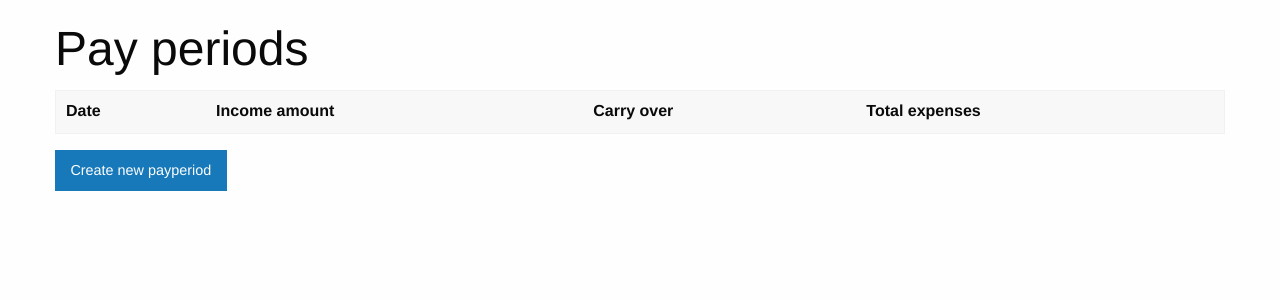
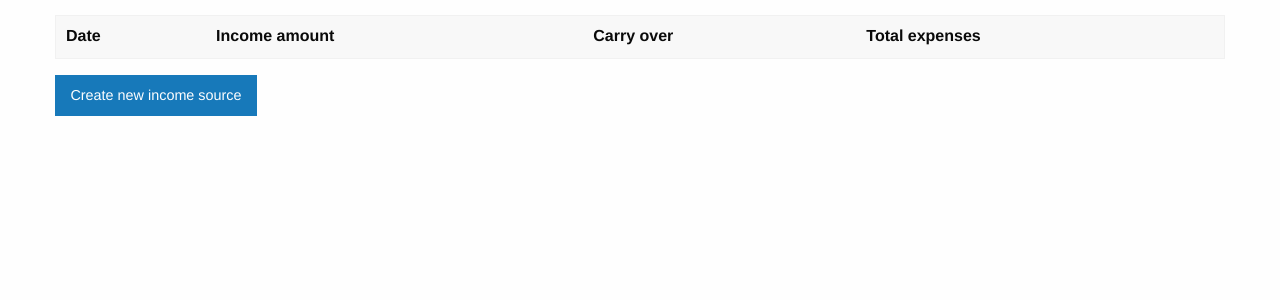
Before and after one commit to evz/cream, a Django app: page / in a window 1280 px wide. Shown: the part 77-377 px from the top of the page. Run offline with Django 3.2, Linux system fonts and the light colour scheme; data that the repository does not hold is empty; parts of the project's set-up code (start-up, migrations or seed data) failed here and were passed over; some libraries are stand-ins or nearby versions.

Commit message:
Rename payperiod -> income

```diff
--- a/cash/templates/cash/create-expense.html
+++ b/cash/templates/cash/create-expense.html
@@ -53,8 +53,8 @@ Create a new expense
           <div class="grid-container">
             <div class="grid-x grid-padding-x">
                 {% csrf_token %}
-                {% if request.GET.payperiod_date %}
-                    <input type="hidden" value="{{ request.GET.payperiod_date }}">
+                {% if request.GET.income_date %}
+                    <input type="hidden" value="{{ request.GET.income_date }}">
                 {% endif %}
                 {% if not transaction %}
                 <div class="cell small-1">
--- a/cash/templates/cash/index.html
+++ b/cash/templates/cash/index.html
@@ -4,9 +4,6 @@
 {% block title %}Cash Rules Everything Around Me{% endblock %}
 
 {% block content %}
-    <h1>
-        Pay periods
-    </h1>
     <table>
         <thead>
             <tr>
@@ -17,19 +14,19 @@
             </tr>
         </thead>
         <tbody>
-            {% for payperiod in payperiods %}
+            {% for inc in income %}
                 <tr>
                     <td>
-                        <a href="{% url 'payperiod-detail' payperiod.slug %}">
-                            {{ payperiod.start_date|date:"F j, Y" }}
+                        <a href="{% url 'income-detail' inc.slug %}">
+                            {{ inc.start_date|date:"F j, Y" }}
                         </a>
                     </td>
-                    <td>{{ payperiod.income|format_money }}</td>
-                    <td>{{ payperiod.carry_over|format_money }}</td>
-                    <td>{{ payperiod.total_expenses|format_money }}</td>
+                    <td>{{ inc.income|format_money }}</td>
+                    <td>{{ inc.carry_over|format_money }}</td>
+                    <td>{{ inc.total_expenses|format_money }}</td>
                 </tr>
             {% endfor %}
         </tbody>
     </table>
-    <a href="{% url 'create-payperiod' %}" class="button">Create new payperiod</a>
+    <a href="{% url 'create-income' %}" class="button">Create new income source</a>
 {% endblock %}
--- a/cash/templates/cash/transaction-detail.html
+++ b/cash/templates/cash/transaction-detail.html
@@ -36,7 +36,7 @@
         <div class="stacked button-group">
           <a class="button" href="{% url 'create-expense' %}?transaction_id={{ transaction.transaction_id }}">New expense</a>
 					<a class="button">Existing expense</a>
-					<a class="button" href="{% url 'create-payperiod-from-transaction' transaction.transaction_id %}?next=incoming-transactions">Paycheck</a>
+					<a class="button" href="{% url 'create-income-from-transaction' transaction.transaction_id %}?next=incoming-transactions">Paycheck</a>
 					<a class="button">Transfer</a>
 			  </div>
       </div>
--- a/cash/views.py
+++ b/cash/views.py
@@ -19,8 +19,8 @@ from django.utils.text import slugify
 
 from dal import autocomplete
 
-from .models import PayPeriod, Expense, Transaction, Account, Transfer
-from .forms import ExpenseForm, PayPeriodForm
+from .models import Income, Expense, Transaction, Account, Transfer
+from .forms import ExpenseForm, IncomeForm
 from .tasks import process_file
 
 
@@ -29,7 +29,7 @@ class IndexView(TemplateView):
 
     def get_context_data(self, **kwargs):
         context = super().get_context_data(**kwargs)
-        context['payperiods'] = PayPeriod.objects.order_by('-start_date')
+        context['income'] = Income.objects.order_by('-budgeted_date')
         return context
 
 
@@ -60,24 +60,17 @@ class UploadCSVView(TemplateView):
         return self.render_to_response(self.get_context_data(**kwargs))
 
 
-class PayPeriodListView(ListView):
-    model = PayPeriod
-    template_name = 'cash/payperiod-list.html'
-    context_object_name = 'payperiods'
-    ordering = '-start_date'
+class IncomeDetail(DetailView):
+    model = Income
+    template_name = 'cash/income-detail.html'
+    context_object_name = 'income'
+    slug_field = 'budgeted_date'
 
 
-class PayPeriodDetail(DetailView):
-    model = PayPeriod
-    template_name = 'cash/payperiod-detail.html'
-    context_object_name = 'payperiod'
-    slug_field = 'start_date'
-
-
-class PayPeriodCreateBase(CreateView):
-    model = PayPeriod
-    template_name = 'cash/create-payperiod.html'
-    form_class = PayPeriodForm
+class IncomeCreateBase(CreateView):
+    model = Income
+    template_name = 'cash/create-income.html'
+    form_class = IncomeForm
 
     def get_success_url(self):
         if self.request.GET.get('next'):
@@ -85,16 +78,16 @@ class PayPeriodCreateBase(CreateView):
         return '/'
 
 
-class PayPeriodCreateFromTransaction(PayPeriodCreateBase):
+class IncomeCreateFromTransaction(IncomeCreateBase):
 
     def get(self, request, *args, **kwargs):
         self.transaction = Transaction.objects.get(transaction_id=self.kwargs['transaction_id'])
 
         try:
-            potential_payperiod = PayPeriod.objects.get(start_date=self.transaction.date_posted)
-            return redirect('{}?next={}'.format(reverse('update-payperiod', args=[potential_payperiod.id]),
+            potential_income = Income.objects.get(budgeted_date=self.transaction.date_posted)
+            return redirect('{}?next={}'.format(reverse('update-income', args=[potential_income.id]),
                                                 request.GET.get('next')))
-        except PayPeriod.DoesNotExist:
+        except Income.DoesNotExist:
             return super().get(request, *args, **kwargs)
 
     def get_form(self):
@@ -102,9 +95,9 @@ class PayPeriodCreateFromTransaction(PayPeriodCreateBase):
 
         if self.request.method == 'GET':
             initial_data = {
-                'paychecks': [self.transaction],
-                'budgeted_income': abs(self.transaction.amount),
-                'start_date': self.transaction.date_posted.date
+                'transaction': self.transaction,
+                'budgeted': abs(self.transaction.amount),
+                'budgeted_date': self.transaction.date_posted.date
             }
             form = form(initial=initial_data)
         else:
@@ -118,51 +111,32 @@ class PayPeriodCreateFromTransaction(PayPeriodCreateBase):
         return context
 
 
-class PayPeriodCreate(PayPeriodCreateBase):
-    def get_form(self):
-        form = super().get_form()
-
-        form.fields['paychecks'].queryset = Transaction.objects.none()
-
-        return form
-
-    def form_invalid(self, form):
-        import pdb
-        pdb.set_trace()
-        return super().form_invalid(form)
-
+class IncomeCreate(IncomeCreateBase):
     def form_valid(self, form):
         valid = super().form_valid(form)
 
         if self.object.recurrences:
-            start_dt = datetime.combine(self.object.start_date, datetime.min.time())
+            start_dt = datetime.combine(self.object.budgeted_date, datetime.min.time())
             recurrences = self.object.recurrences.between((start_dt + timedelta(days=1)),
                                                          (start_dt + timedelta(days=365)))
 
-            new_payperiods = []
+            new_income = []
 
             for recurrence in recurrences:
-                payperiod = PayPeriod(start_date=recurrence.date(),
-                                      budgeted_income=self.object.budgeted_income,
-                                      slug=recurrence.date().isoformat()[:10],
-                                      top_payperiod=self.object)
-                new_payperiods.append(payperiod)
+                income = Income(budgeted_date=recurrence.date(),
+                                budgeted_income=self.object.budgeted_income,
+                                slug=recurrence.date().isoformat()[:10],
+                                first_occurrence=self.object)
+                new_income.append(income)
 
-            PayPeriod.objects.bulk_create(new_payperiods)
+            Income.objects.bulk_create(new_income)
 
         return valid
 
-class PayPeriodUpdate(UpdateView):
-    model = PayPeriod
-    template_name = 'cash/update-payperiod.html'
-    form_class = PayPeriodForm
-
-    def get_form(self):
-        form = super().get_form()
-
-        form.fields['paychecks'].queryset = Transaction.objects.filter(date_posted=self.object.start_date)
-
-        return form
+class IncomeUpdate(UpdateView):
+    model = Income
+    template_name = 'cash/update-income.html'
+    form_class = IncomeForm
 
     def get_success_url(self):
         if self.request.GET.get('next'):
@@ -187,10 +161,10 @@ class CreateExpense(CreateView):
     def form_valid(self, form):
         valid = super().form_valid(form)
 
-        if self.request.GET.get('payperiod_date'):
-            payperiod_date = datetime.strftime(self.request.GET['payperiod_date'],
-                                               "%Y-%m-%d")
-            start_dt = datetime.combine(payperiod_date, datetime.min.time())
+        if self.request.GET.get('income_date'):
+            income_date = datetime.strftime(self.request.GET['income_date'],
+                                            "%Y-%m-%d")
+            start_dt = datetime.combine(income_date, datetime.min.time())
         else:
             start_dt = datetime.combine(datetime.now().date(), datetime.min.time())
 
@@ -202,22 +176,22 @@ class CreateExpense(CreateView):
         new_expenses = []
 
         for recurrence in recurrences[1:]:
-            payperiod = PayPeriod.objects.filter(start_date__lte=recurrence.date()).order_by('-start_date').first()
+            income = Income.objects.filter(budgeted_date__lte=recurrence.date()).order_by('-budgeted_date').first()
             expense = Expense(budgeted_date=recurrence.date(),
                               budgeted_amount=self.object.budgeted_amount,
                               description=self.object.description,
-                              payperiod=payperiod,
+                              income=income,
                               top_expense=self.object)
             new_expenses.append(expense)
 
         Expense.objects.bulk_create(new_expenses)
 
-        payperiod = PayPeriod.objects.filter(start_date__lte=self.object.budgeted_date).order_by('-start_date').first()
+        income = Income.objects.filter(budgeted_date__lte=self.object.budgeted_date).order_by('-budgeted_date').first()
 
-        if payperiod:
-            self.object.payperiod = payperiod
+        if income:
+            self.object.income = income
 
-            self.success_url = reverse('payperiod-detail', kwargs={'slug': self.object.payperiod.slug})
+            self.success_url = reverse('income-detail', kwargs={'slug': self.object.income.slug})
 
         self.object.save()
 
@@ -230,7 +204,7 @@ class UpdateExpense(UpdateView):
     template_name = 'cash/update-expense.html'
 
     def get_success_url(self):
-        return reverse('payperiod-detail', kwargs={'slug': self.object.payperiod.slug})
+        return reverse('income-detail', kwargs={'slug': self.object.income.slug})
 
 
 class TransactionDetail(DetailView):
@@ -244,7 +218,7 @@ class ReconcileTransactions(TemplateView):
     def get_context_data(self, **kwargs):
         context = super().get_context_data(**kwargs)
 
-        context['transactions'] = Transaction.objects.filter(Q(expense__isnull=True) & Q(payperiod__isnull=True)).order_by('-date_posted')
+        context['transactions'] = Transaction.objects.filter(Q(expense__isnull=True) & Q(income__isnull=True)).order_by('-date_posted')
 
         return context
 
@@ -259,25 +233,25 @@ class TransactionAutocomplete(autocomplete.Select2QuerySetView):
         if self.q:
             queryset = queryset.filter(memo__icontains=self.q)
 
-        if self.request.GET.get('payperiod_id'):
-            payperiod = PayPeriod.objects.get(id=id)
+        if self.request.GET.get('income_id'):
+            income = Income.objects.get(id=id)
 
-            if payperiod.previous_payperiod:
-                offset = payperiod.previous_payperiod.start_date
+            if income.previous_income:
+                offset = income.previous_income.budgeted_date
             else:
-                offset = payperiod.start_date - timedelta(days=15)
+                offset = income.budgeted_date - timedelta(days=15)
 
-            queryset = queryset.filter(date_posted__gt=offset).filter(date_posted__lt=payperiod.start_date)
+            queryset = queryset.filter(date_posted__gt=offset).filter(date_posted__lt=income.budgeted_date)
 
         return queryset
 
-class PayPeriodAutocomplete(autocomplete.Select2QuerySetView):
+class IncomeAutocomplete(autocomplete.Select2QuerySetView):
     def get_queryset(self):
-        queryset = PayPeriod.objects.annotate(start_date_as_string=Cast('start_date',
+        queryset = Income.objects.annotate(budgeted_date_as_string=Cast('budgeted_date',
                                                                         output_field=CharField()))
 
         if self.q:
-            queryset = queryset.filter(start_date_as_string__icontains=self.q)
+            queryset = queryset.filter(budgeted_date_as_string__icontains=self.q)
 
         return queryset
 
@@ -285,7 +259,7 @@ class PayPeriodAutocomplete(autocomplete.Select2QuerySetView):
 class PaycheckAutocomplete(autocomplete.Select2QuerySetView):
     def get_queryset(self):
         queryset = Transaction.maybe_paychecks()\
-                              .filter(payperiod__isnull=True)\
+                              .filter(income__isnull=True)\
                               .annotate(date_posted_as_string=Cast('date_posted',
                                         output_field=CharField()))
 
--- a/cream/urls.py
+++ b/cream/urls.py
@@ -1,15 +1,27 @@
 from django.contrib import admin
 from django.urls import path
 
-from cash.views import IndexView, PayPeriodDetail, CreateExpense, UpdateExpense, ReconcileTransactions, TransactionDetail, PayPeriodCreate, PayPeriodCreateFromTransaction, PayPeriodUpdate, UploadCSVView, TransactionAutocomplete, PaycheckAutocomplete, PayPeriodAutocomplete
+from cash.views import (IndexView,
+                        IncomeDetail,
+                        CreateExpense,
+                        UpdateExpense,
+                        ReconcileTransactions,
+                        TransactionDetail,
+                        IncomeCreate,
+                        IncomeCreateFromTransaction,
+                        IncomeUpdate,
+                        UploadCSVView,
+                        TransactionAutocomplete,
+                        PaycheckAutocomplete,
+                        IncomeAutocomplete)
 
 
 urlpatterns = [
     path('admin/', admin.site.urls),
-    path('payperiod/create/', PayPeriodCreate.as_view(), name='create-payperiod'),
-    path('payperiod/update/<int:pk>/', PayPeriodUpdate.as_view(), name='update-payperiod'),
-    path('payperiod/create-from-transaction/<str:transaction_id>/', PayPeriodCreateFromTransaction.as_view(), name='create-payperiod-from-transaction'),
-    path('payperiod/<slug:slug>/', PayPeriodDetail.as_view(), name='payperiod-detail'),
+    path('income/create/', IncomeCreate.as_view(), name='create-income'),
+    path('income/update/<int:pk>/', IncomeUpdate.as_view(), name='update-income'),
+    path('income/create-from-transaction/<str:transaction_id>/', IncomeCreateFromTransaction.as_view(), name='create-income-from-transaction'),
+    path('income/<slug:slug>/', IncomeDetail.as_view(), name='income-detail'),
     path('expense/create/', CreateExpense.as_view(), name='create-expense'),
     path('expense/update/<int:pk>/', UpdateExpense.as_view(), name='update-expense'),
     path('upload-csv/', UploadCSVView.as_view(), name='upload-csv'),
@@ -18,5 +30,5 @@ urlpatterns = [
     path('transaction/<str:pk>/', TransactionDetail.as_view(), name='transaction-detail'),
     path('transaction-autocomplete/', TransactionAutocomplete.as_view(), name='transaction-autocomplete'),
     path('paycheck-autocomplete/', PaycheckAutocomplete.as_view(), name='paycheck-autocomplete'),
-    path('payperiod-autocomplete/', PayPeriodAutocomplete.as_view(), name='payperiod-autocomplete'),
+    path('income-autocomplete/', IncomeAutocomplete.as_view(), name='income-autocomplete'),
 ]
```
Also changed, not shown: cash/admin.py (+6 -6 lines), cash/forms.py (+5 -9 lines), cash/models.py (+30 -27 lines), cash/tasks.py (+3 -15 lines), cash/templates/cash/create-income.html (renamed from cash/templates/cash/create-payperiod.html, +13 -13 lines), cash/templates/cash/income-detail.html (renamed from cash/templates/cash/payperiod-detail.html, +7 -7 lines), cash/templates/cash/payperiod-list.html (deleted, +0 -33 lines), cash/templates/cash/update-expense.html (+5 -5 lines), cash/templates/cash/update-income.html (renamed from cash/templates/cash/update-payperiod.html, +8 -8 lines), cash/migrations/0025_auto_20201010_2103.py (added), cash/templates/cash/reconcile-transactions.html (line endings or trailing spaces).
